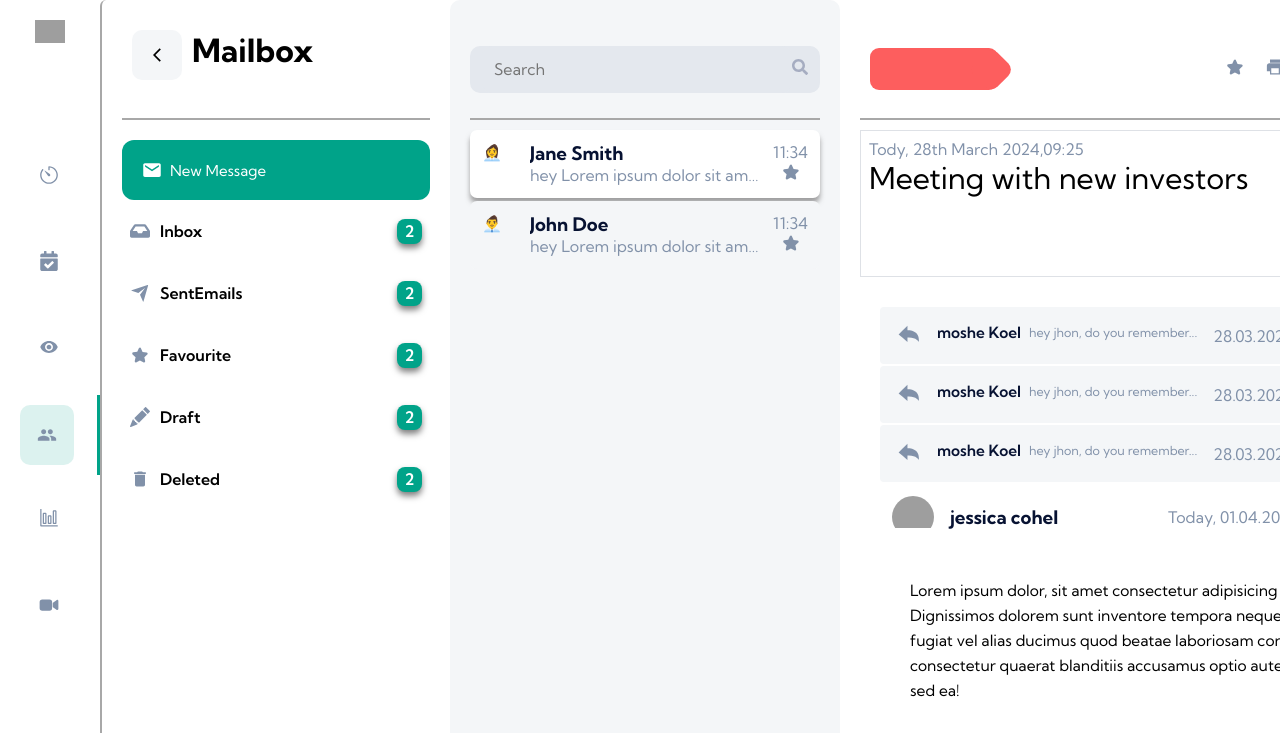
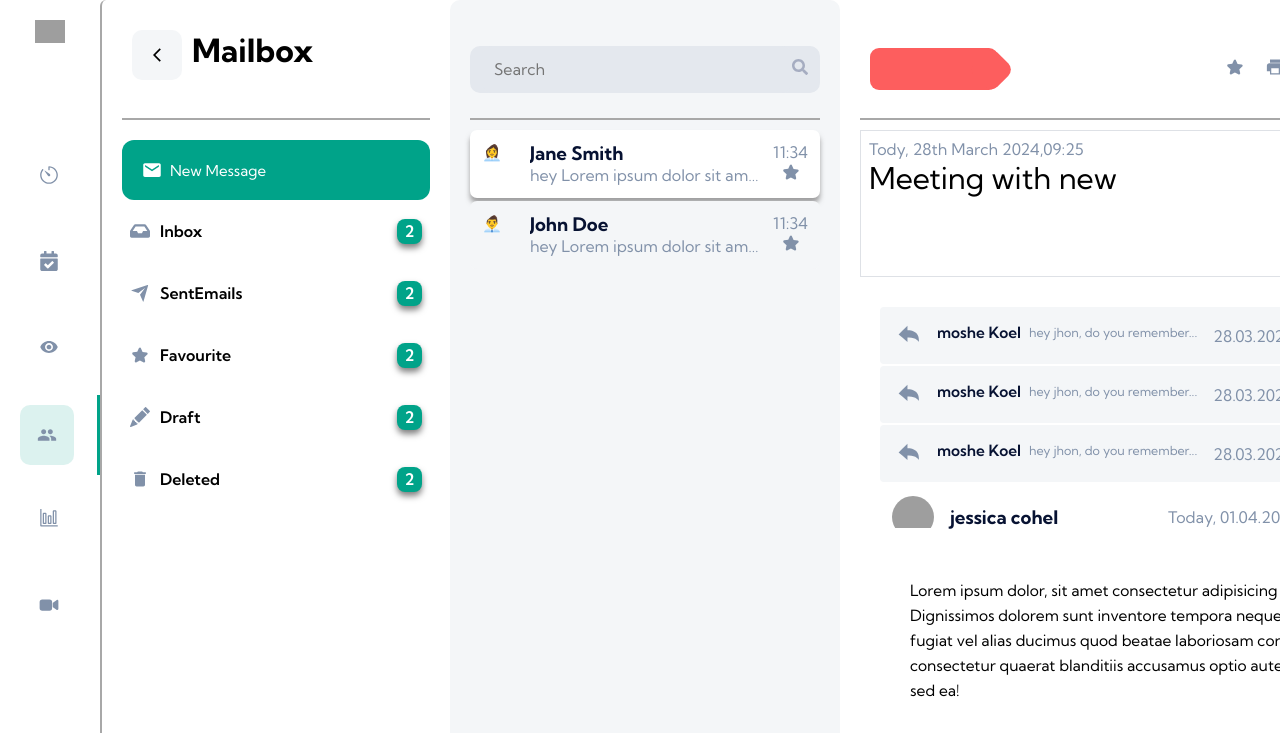
Before and after one commit to shaultr/MailBox, a React (Vite) app in the folder client/Email Client/: page /emails/1/1 in a window 1280 px wide. Shown: the top 733 px of the page. Built offline with nearby package versions, Linux system fonts and the light colour scheme; grey boxes are pictures that could not be loaded.

Commit message:
page title

```diff
--- a/client/Email Client/public/fakeData.json
+++ b/client/Email Client/public/fakeData.json
@@ -7,6 +7,7 @@
             "emails": [
                 {
                     "emailId": 1,
+                    "title": "Meeting with new",
                     "isSent": false,
                     "isRecieved": true,
                     "isFavorite": false,
@@ -17,6 +18,7 @@
                 },
                 {
                     "emailId": 2,
+                    "title": "test message 2",
                     "isSent": false,
                     "isRecieved": true,
                     "isFavorite": false,
--- a/client/Email Client/src/App.jsx
+++ b/client/Email Client/src/App.jsx
@@ -6,7 +6,7 @@ import EmailPage from './pages/EmailPage'
 
 function App() {
 
-  return (    <>
+  return (<>
     <Routes>
       <Route path="/" element={<h1>gdgdg</h1>} />
 
@@ -16,7 +16,6 @@ function App() {
         <Route path="emails" element={<EmailsNav />} >
           <Route path=":emailType" element={<EmailsList />}>
             <Route path=":emailId" element={<EmailPage />}>
-
             </Route>
           </Route>
         </Route>
--- a/client/Email Client/src/components/EmailTitle/index.jsx
+++ b/client/Email Client/src/components/EmailTitle/index.jsx
@@ -1,5 +1,5 @@
 import styles from './style.module.css'
-export default function EmailTitle() {
+export default function EmailTitle({title}) {
   return (
     <div className={styles.container}>
 
@@ -7,7 +7,7 @@ export default function EmailTitle() {
         Tody, 28th March 2024,09:25
       </div>
       <div className={styles.title}>
-      Meeting with new investors
+      {title}
       </div>
     </div>
   )
--- a/client/Email Client/src/layout/EmailsList/index.jsx
+++ b/client/Email Client/src/layout/EmailsList/index.jsx
@@ -4,6 +4,7 @@ import EmailLi from '../../components/EmailLi'
 import InputSearch from '../../components/InputSearch'
 import { Outlet } from 'react-router-dom';
 import { useParams } from 'react-router-dom';
+
 import { useEffect, useState } from 'react';
 import axios from 'axios';
 
@@ -35,8 +36,8 @@ export default function EmailsList() {
         </div>
 
         <div className={styles.list}>
-          {emails.map((item) => (
-            <EmailLi emailType={emailType} emailId={item.emailId} name = {item.fullName} img={item.avatar} key={item} />
+          {emails.map((item, index) => (
+            <EmailLi emailType={emailType} emailId={item.emailId} name = {item.fullName} img={item.avatar} key={index} />
           ))}
 
         </div>
--- a/client/Email Client/src/pages/EmailPage/index.jsx
+++ b/client/Email Client/src/pages/EmailPage/index.jsx
@@ -11,8 +11,33 @@ import { RiDeleteBin6Fill } from "react-icons/ri";
 import { HiOutlineDotsVertical } from "react-icons/hi";
 import { GoPaperclip } from "react-icons/go";
 import { FaImage } from "react-icons/fa";
+import { useEffect, useState } from 'react';
+import { useParams } from 'react-router-dom';
+import axios from 'axios';
 
 export default function EmailPage() {
+
+  const { emailId } = useParams();
+
+  const [details, setDetails] = useState({});
+
+  const getdata = async () => {
+    try {
+      const { data } = await axios.get('/fakeData.json');
+     const selectEmail =  data.users[0].emails.filter((item) => item.emailId === parseInt(emailId));
+     setDetails(selectEmail[0]);
+      return details
+    }
+    catch (err) {
+
+    }
+  };
+
+  console.log(details);
+
+  useEffect(() => {
+    getdata();
+  }, [])
 
   return (
     <div className={styles.container}>
@@ -40,7 +65,7 @@ export default function EmailPage() {
       </div>
 
       <div className={styles.title}>
-        <EmailTitle />
+        <EmailTitle title = {details.title}/>
       </div>
       <div className={styles.list}>
         <MsgLi />
```
Lines whose indentation alone changed are shown as unchanged.
